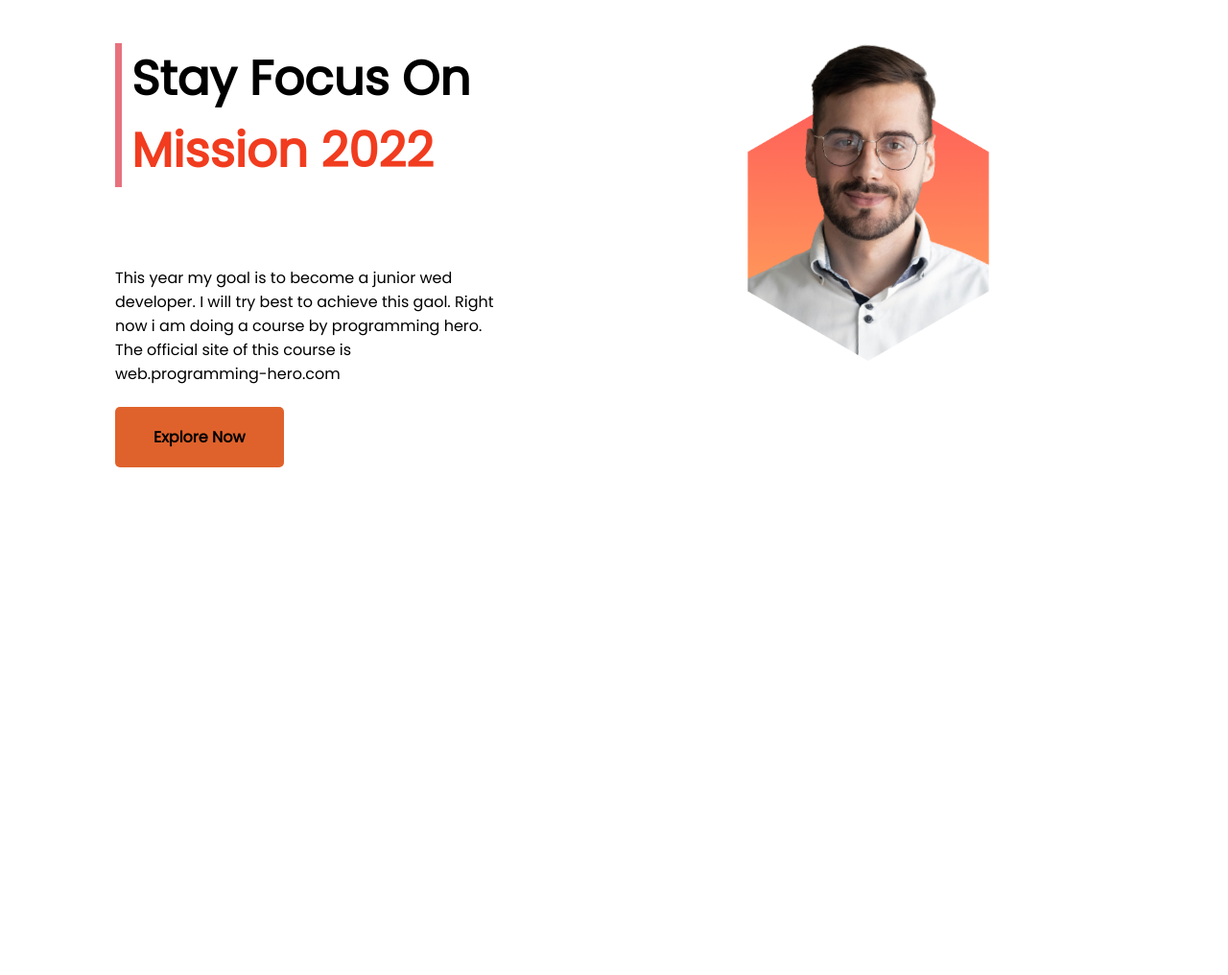
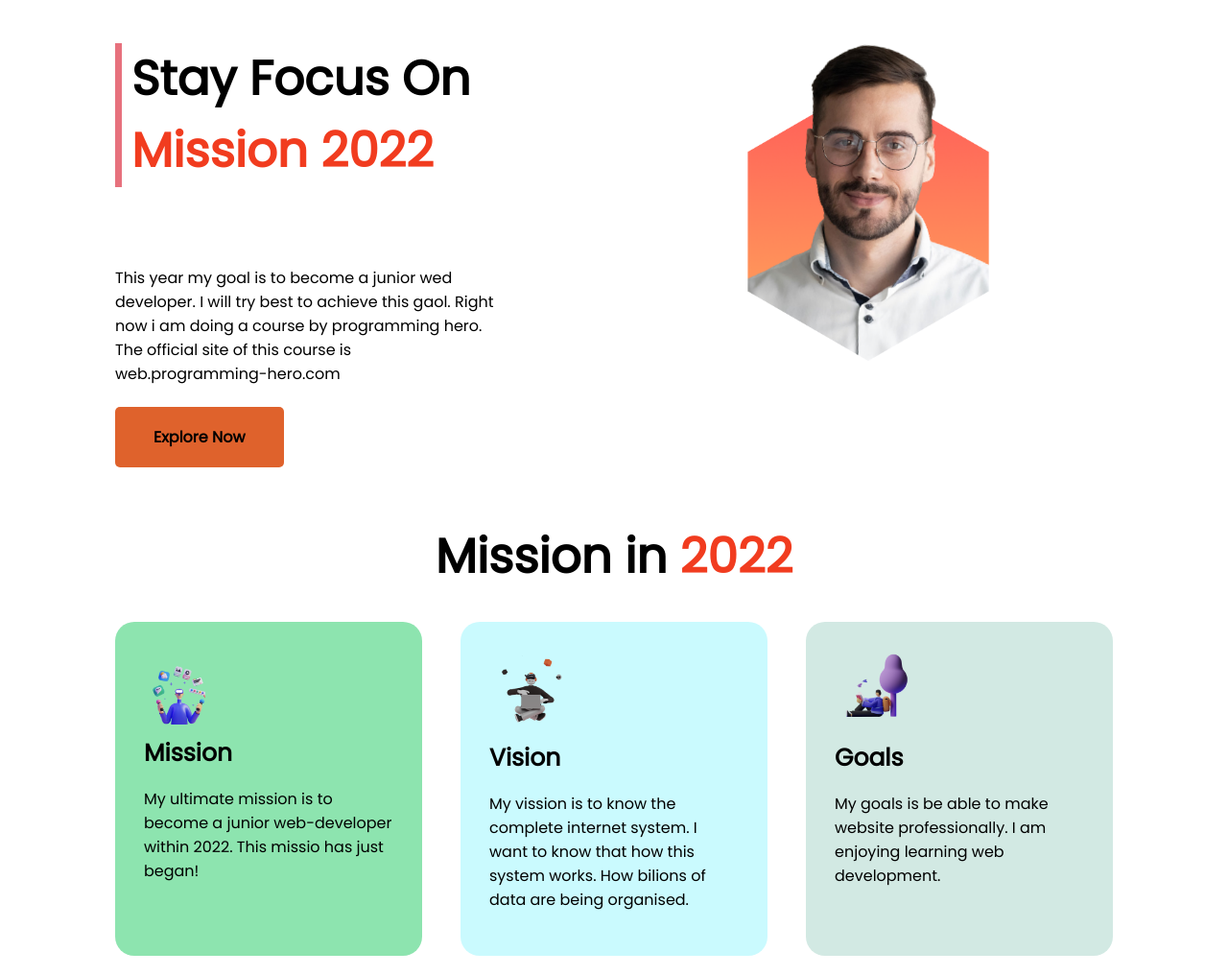
Before and after one commit to saifm-ohammad/first-assignment, a plain HTML site: page index.html in a window 1280 px wide. Shown: the part 117-1133 px from the top of the page at 96% size. Before the commit the page ends 800 px from the top, so only its background shows below. Drawn offline with Linux system fonts and the light colour scheme.

Commit message:
second section added

```diff
--- a/index.html
+++ b/index.html
@@ -31,6 +31,32 @@
         </div>
     </section>
 
+    <h1 style="text-align: center; font-size: 50px; margin: 10px 0;">Mission in <span class="diff-color">2022</span>
+    </h1>
+
+    <section class="apply-flex extra-margin">
+
+        <div class="three-box" style="background-color: #8DE4AF;">
+            <img class="logo" src="images/illustrator-1.png" alt="mission!">
+            <h3>Mission</h3>
+            <p>My ultimate mission is to become a junior web-developer within 2022. This missio has just began!</p>
+        </div>
+
+        <div class="three-box" style="background-color: #CAFAFE;">
+            <img class="logo" src="images/illustrator-2.png" alt="vision!">
+            <h3>Vision</h3>
+            <p>My vission is to know the complete internet system. I want to know that how this system works. How
+                bilions of data are being organised.</p>
+        </div>
+
+        <div class="three-box" style="background-color: #D2E9E3;">
+            <img class=" logo" src="images/illustrator-3.png" alt="Goals!">
+            <h3>Goals</h3>
+            <p>My goals is be able to make website professionally. I am enjoying learning web development.</p>
+        </div>
+
+    </section>
+
 </body>
 
 </html>
--- a/style.css
+++ b/style.css
@@ -32,3 +32,25 @@ h1 {
     padding: 20px 40px;
     border-radius: 5px;
 }
+
+/* section 1 end */
+
+.three-box{
+    width: 33%;
+    box-sizing: border-box;
+    padding: 30px;
+    margin: 20px;
+    border-radius: 20px;
+}
+.extra-margin{
+    margin: 0px 100px;
+}
+.logo{
+    width: 33%;
+    margin: 0;
+}
+h3{
+    font-size: 25px;
+    font-weight: 900;
+    margin: 0;
+}
```
Also changed, not shown: images/illustrator-1.png (added), images/illustrator-2.png (added), images/illustrator-3.png (added).
